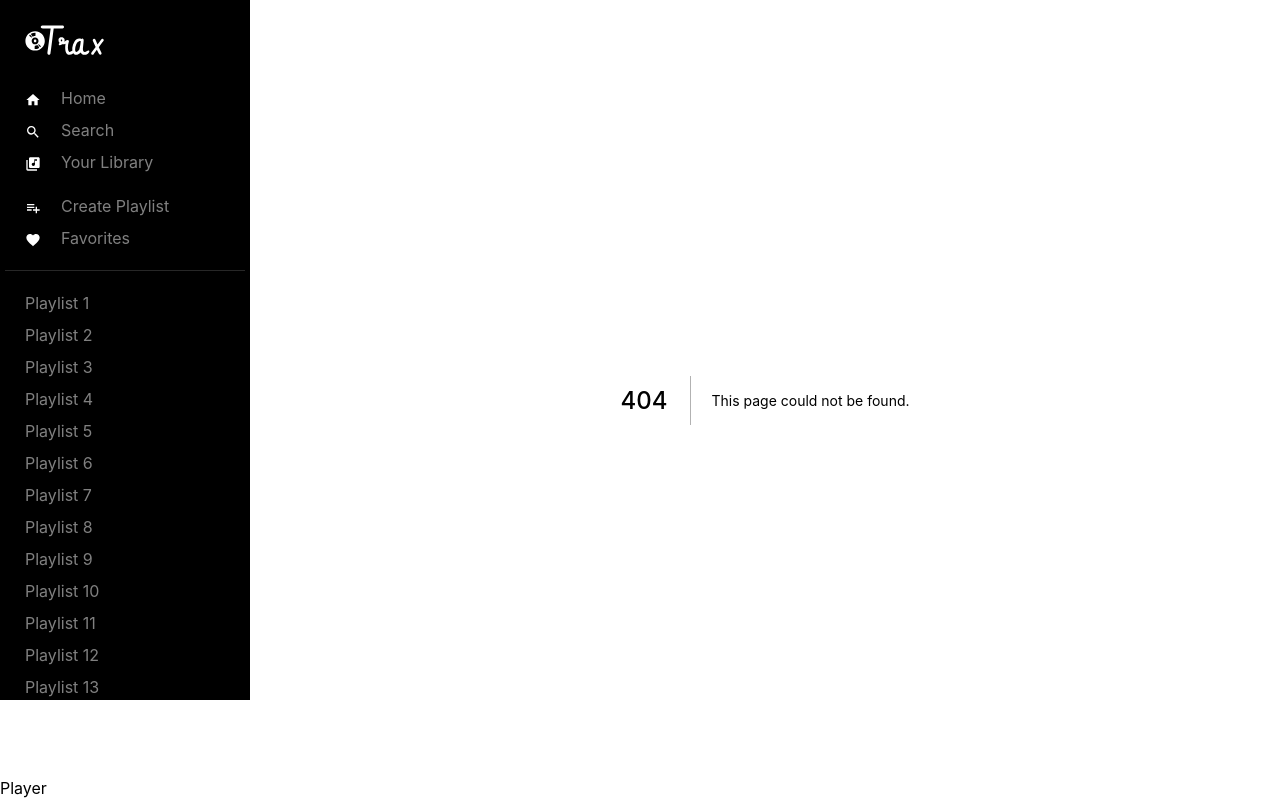
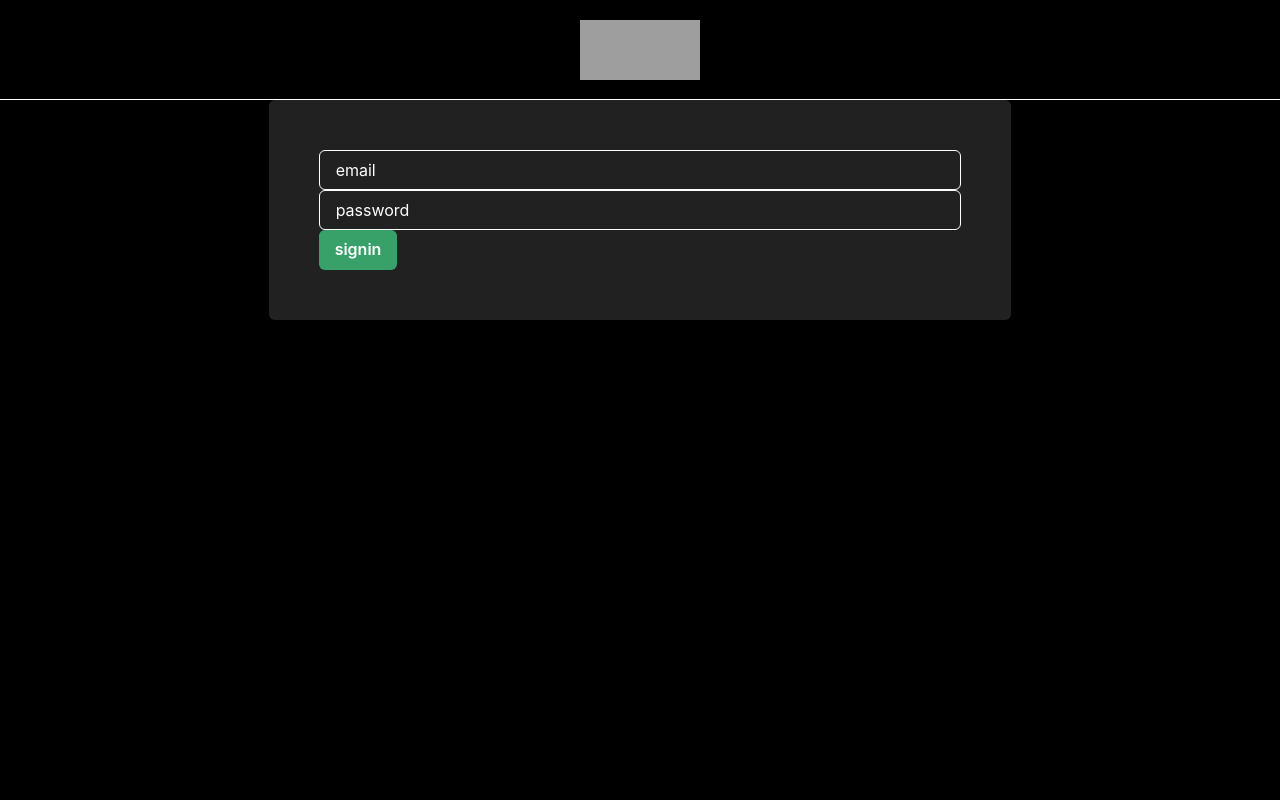
Before and after one commit to brenjamin/spotify-clone-next-js, a Next.js app: page /signin in a window 1280 px wide. Before the commit this address had no page. Built offline with nearby package versions, Linux system fonts and the light colour scheme; grey boxes are pictures that could not be loaded.

Commit message:
Added authentication flows

```diff
--- /dev/null
+++ b/components/authForm.tsx
@@ -0,0 +1,44 @@
+import { Box, Flex, Input, Button } from "@chakra-ui/react"
+import { useRouter } from "next/router"
+import { useSWRConfig } from "swr"
+import { auth } from "../lib/mutations"
+import { FC, useState } from "react"
+import NextImage from "next/image"
+
+const AuthForm: FC<{ mode: "signin" | "signup" }> = ({ mode }) => {
+  const [email, setEmail] = useState("")
+  const [password, setPassword] = useState("")
+  const [isLoading, setIsLoading] = useState(false)
+  const router = useRouter()
+
+  const handleSubmit = async e => {
+    e.preventDefault()
+    setIsLoading(true)
+
+    const user = await auth(mode, { email, password })
+
+    setIsLoading(false)
+    router.push("/")
+  }
+
+  return (
+    <Box height="100vh" width="100vw" bg="black" color="white">
+      <Flex justify="center" align="center" height="100px" borderBottom="white 1px solid">
+        <NextImage src="/logo.svg" height={60} width={120} />
+      </Flex>
+      <Flex justify="center" align="center" height="calc(100vh - 100px">
+        <Box padding="50px" bg="gray.900" borderRadius="6px">
+          <form onSubmit={handleSubmit}>
+            <Input placeholder="email" type="email" onChange={e => setEmail(e.target.value)} />
+            <Input placeholder="password" type="password" onChange={e => setPassword(e.target.value)} />
+            <Button type="submit" bg="green.500" isLoading={isLoading} sx={{ "&:hover": { bg: "green.300" } }}>
+              {mode}
+            </Button>
+          </form>
+        </Box>
+      </Flex>
+    </Box>
+  )
+}
+
+export default AuthForm
--- /dev/null
+++ b/lib/auth.ts
@@ -0,0 +1,33 @@
+import jwt from "jsonwebtoken"
+import { NextApiRequest, NextApiResponse } from "next"
+import prisma from "./prisma"
+
+export const validateRoute = handler => {
+  return async (req: NextApiRequest, res: NextApiResponse) => {
+    const token = req.cookies.SPOTIFY_CLONE_ACCESS_TOKEN
+
+    if (token) {
+      let user
+
+      try {
+        const { id } = jwt.verify(token, "hello")
+        user = await prisma.user.findUnique({
+          where: { id }
+        })
+
+        if (!user) {
+          throw new Error("Not real user")
+        }
+      } catch (error) {
+        res.status(401)
+        res.json({ error: "Not authorized" })
+        return
+      }
+
+      return handler(req, res, user)
+    }
+
+    res.status(401)
+    res.json({ error: "Not authorized" })
+  }
+}
--- /dev/null
+++ b/lib/fetcher.ts
@@ -0,0 +1,10 @@
+export default function fetcher(url: string, data = undefined) {
+  return fetch(`${window.location.origin}/api${url}`, {
+    method: data ? "POST" : "GET",
+    credentials: "include",
+    headers: {
+      "Content-Type": "application/json"
+    },
+    body: JSON.stringify(data)
+  })
+}
--- /dev/null
+++ b/lib/mutations.ts
@@ -0,0 +1,5 @@
+import fetcher from "./fetcher"
+
+export const auth = (mode: "signin" | "signup", body: { email: string; password: string }) => {
+  return fetcher(`/${mode}`, body)
+}
--- a/pages/_app.tsx
+++ b/pages/_app.tsx
@@ -33,9 +33,13 @@
 function MyApp({ Component, pageProps }) {
   return (
     <ChakraProvider theme={theme}>
-      <PlayerLayout>
+      {Component.authPage ? (
         <Component {...pageProps} />
-      </PlayerLayout>
+      ) : (
+        <PlayerLayout>
+          <Component {...pageProps} />
+        </PlayerLayout>
+      )}
     </ChakraProvider>
   )
 }
--- /dev/null
+++ b/pages/api/me.ts
@@ -0,0 +1,5 @@
+import { validateRoute } from "../../lib/auth"
+
+export default validateRoute((res, req, user) => {
+  res.json(user)
+})
--- /dev/null
+++ b/pages/api/signin.ts
@@ -0,0 +1,34 @@
+import bcrypt from "bcrypt"
+import jwt from "jsonwebtoken"
+import cookie from "cookie"
+import prisma from "../../lib/prisma"
+import { NextApiRequest, NextApiResponse } from "next"
+
+export default async (req: NextApiRequest, res: NextApiResponse) => {
+  const { email, password } = req.body
+  const user = await prisma.user.findUnique({
+    where: {
+      email
+    }
+  })
+  if (user && bcrypt.compareSync(password, user.password)) {
+    const token = jwt.sign(
+      {
+        id: user.id,
+        email: user.email,
+        time: Date.now()
+      },
+      "hello",
+      {
+        expiresIn: "8h"
+      }
+    )
+
+    res.setHeader("Set-Cookie", cookie.serialize("SPOTIFY_CLONE_ACCESS_TOKEN", token, { httpOnly: true, maxAge: 8 * 60 * 60, path: "/", sameSite: "lax", secure: process.env.NODE_ENV === "production" }))
+
+    res.json(user)
+  } else {
+    res.status(401)
+    res.json({ error: "Incorrect email or password" })
+  }
+}
--- /dev/null
+++ b/pages/signin.tsx
@@ -0,0 +1,9 @@
+import AuthForm from "../components/authForm"
+
+const Signin = () => {
+  return <AuthForm mode="signin" />
+}
+
+Signin.authPage = true
+
+export default Signin
```
Also changed, not shown: pages/_middleware.ts (added, +13 -0 lines), pages/signup.tsx (added, +9 -0 lines).
